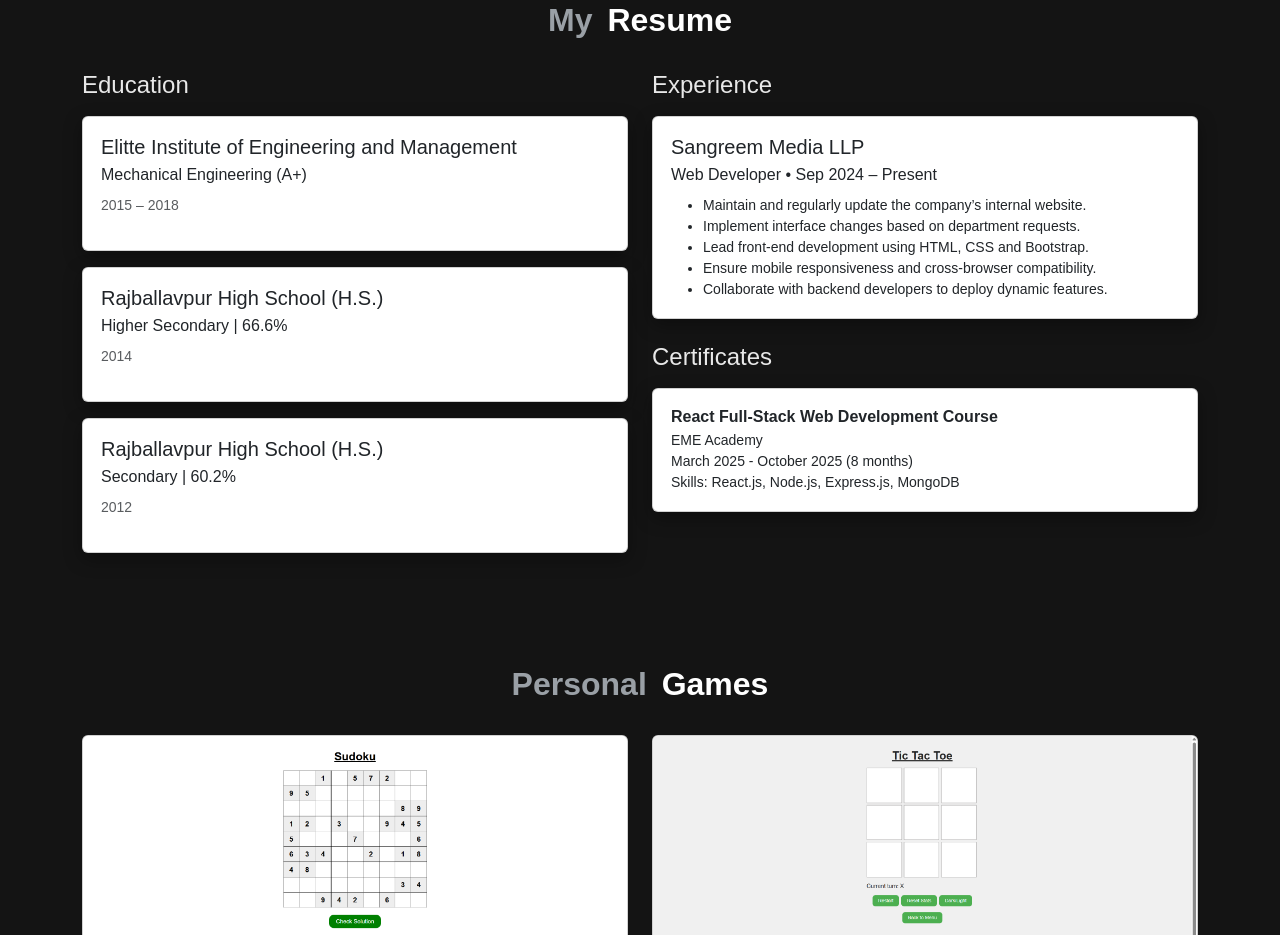
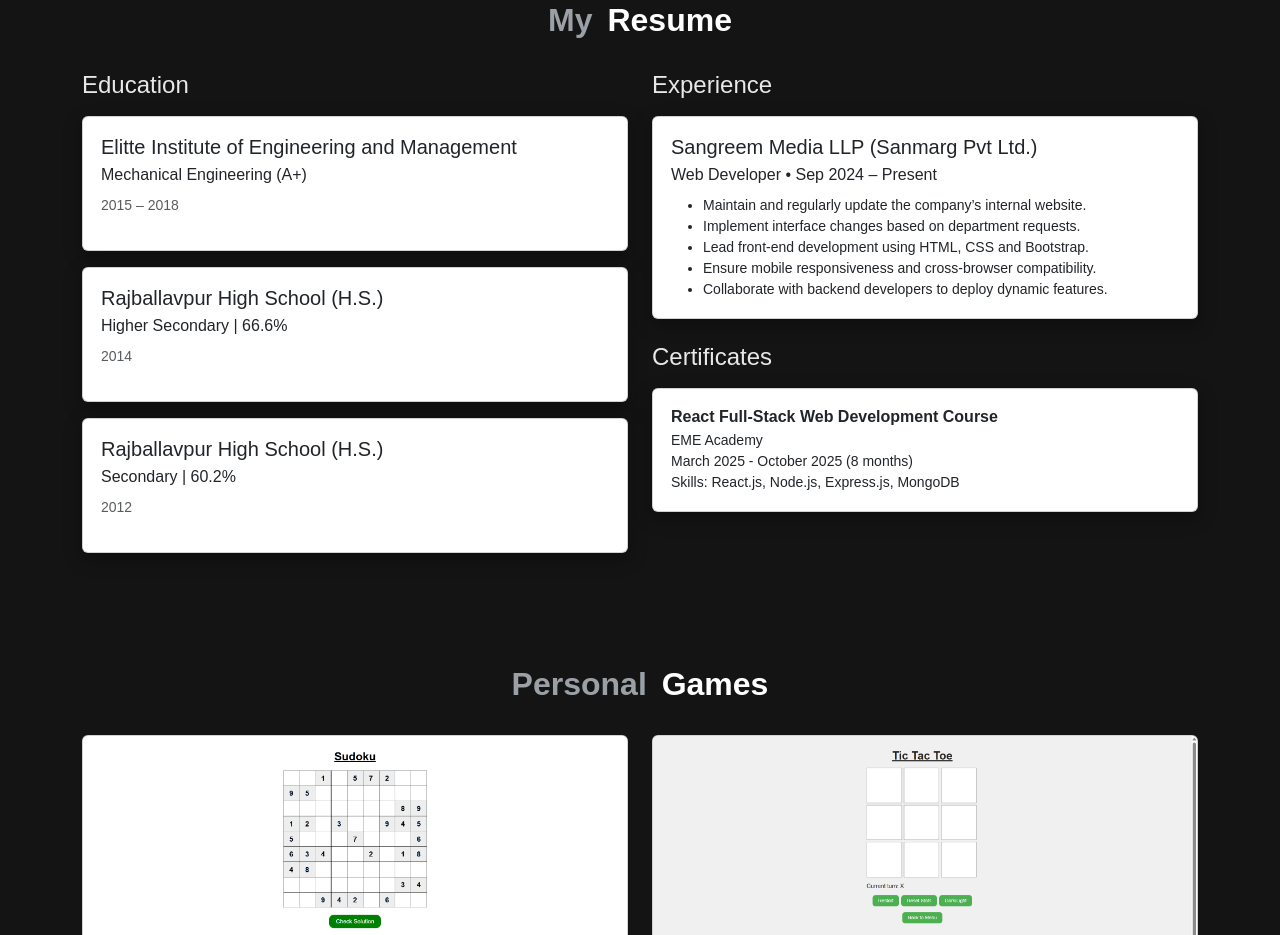
Before and after one commit to SouravD26/Sourav_Portfolio, a React (Create React App) app: page / in a window 1280 px wide. Shown: the part 2320-3255 px from the top of the page. Built offline with nearby package versions, Linux system fonts and the light colour scheme.

Commit message:
Update company name in experience section

```diff
--- a/src/data.js
+++ b/src/data.js
@@ -105,7 +105,7 @@
 
 const experience = [
   {
-    company: "Sangreem Media LLP",
+    company: "Sangreem Media LLP (Sanmarg Pvt Ltd.)",
     role: "Web Developer",
     period: "Sep 2024 – Present",
     bullets: [
```
